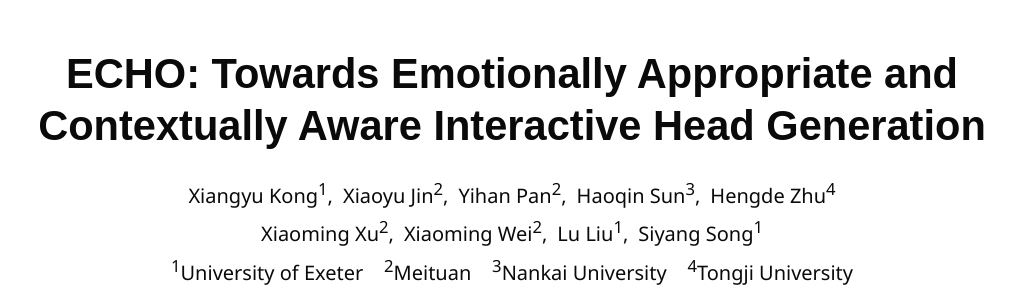
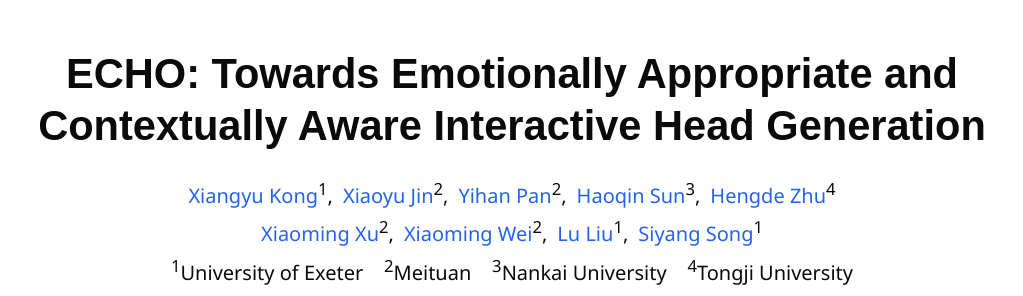
Before and after one commit to xk0720/ECHO, a plain HTML site: page index.html in a window 1280 px wide. Shown: the top 296 px of the page, without its empty margins (128-1151 px from the left). Drawn offline with nearby package versions, Linux system fonts and the light colour scheme; some icons are missing; a web font is replaced by a local one.

Commit message:
Update repository

```diff
--- a/index.html
+++ b/index.html
@@ -84,8 +84,10 @@
       font-size: 1.1rem;
       margin-top: 0.6rem;
     }
-    .publication-authors a { color: #2563eb; }
-    .publication-authors a:hover { text-decoration: underline; }
+    .publication-authors a { color: #2563eb !important; text-decoration: none; }
+    .publication-authors a:hover { text-decoration: underline !important; }
+    .publication-authors a[href="javascript:void(0)"] { cursor: default; }
+    .publication-authors a[href="javascript:void(0)"]:hover { text-decoration: none !important; }
     .author-block { display: inline-block; margin: 0 0.15rem; }
     .eql-cntrb { color: #888; }
 
```
